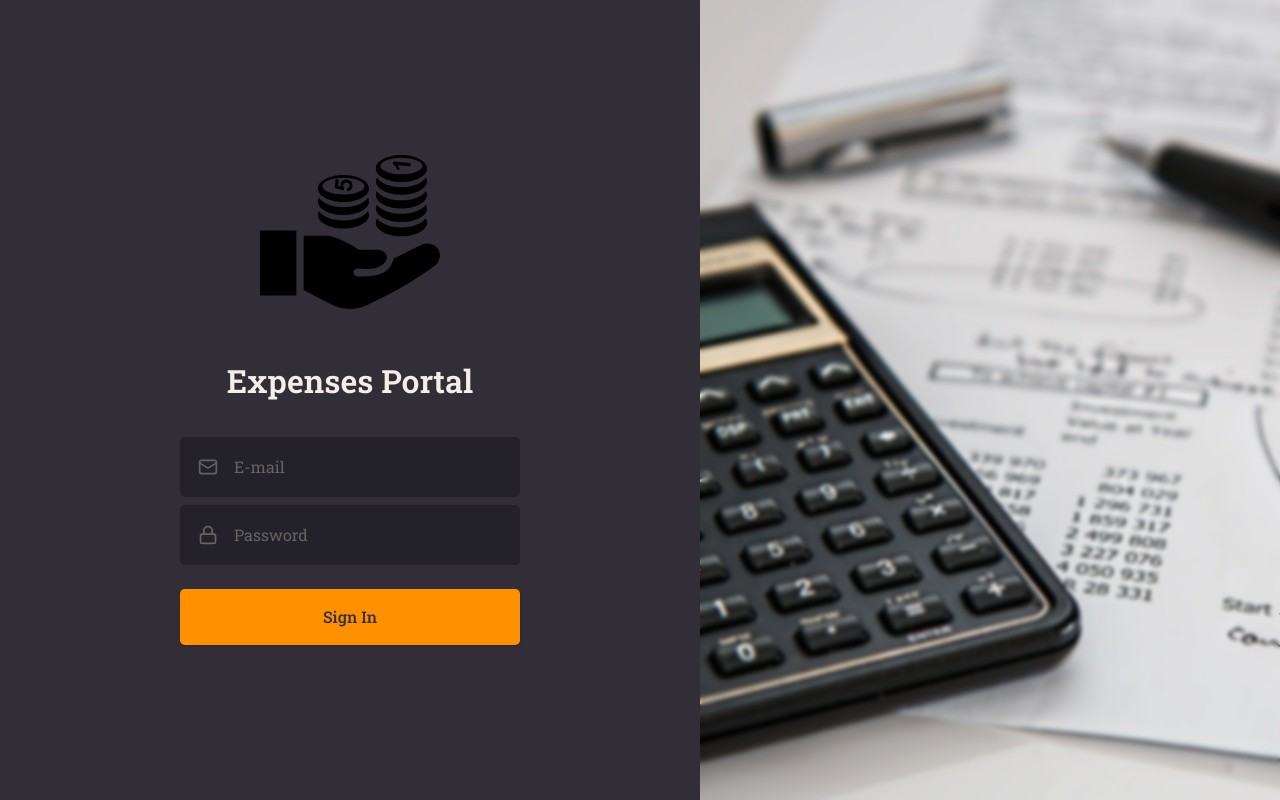
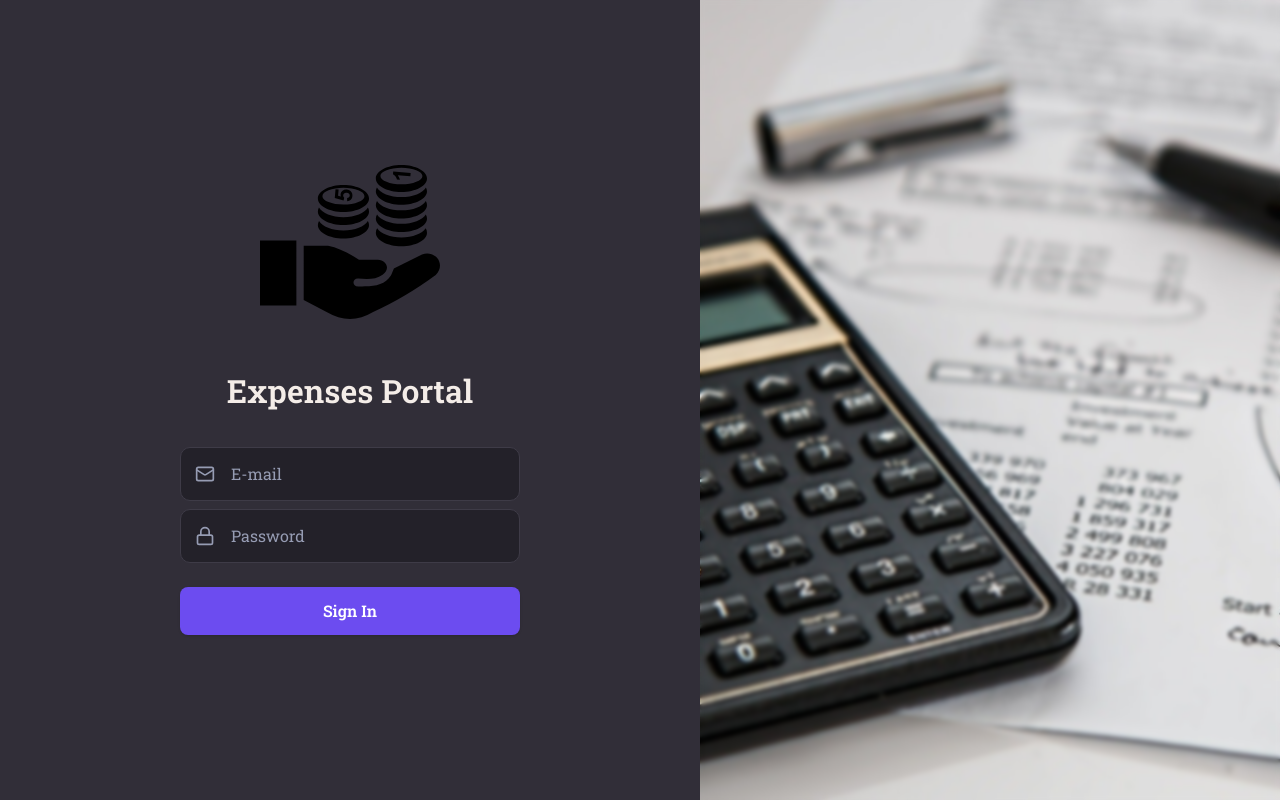
Before and after one commit to GuiziBr/expenses_dashboard, a Next.js app: page / in a window 1280 px wide. Built offline with nearby package versions, Linux system fonts and the light colour scheme; no server answers.

Commit message:
feat(ui): restyle the login form with the semantic tokens

```diff
--- a/src/app/page.tsx
+++ b/src/app/page.tsx
@@ -96,7 +96,7 @@ export default function Home() {
 
 							<Button
 								type="submit"
-								className="w-full h-14 mt-4 bg-light-orange hover:bg-light-orange hover:brightness-75 transition-[filter] duration-200 text-background font-medium rounded-[0.3rem] border-0 text-base"
+								className="mt-4 h-12 w-full text-base font-semibold"
 								disabled={isSubmitting}
 							>
 								{isSubmitting ? "Signing in..." : "Sign In"}
--- a/src/components/LoginInput.tsx
+++ b/src/components/LoginInput.tsx
@@ -26,10 +26,10 @@ const LoginInput = forwardRef<HTMLInputElement, LoginInputProps>(
 		return (
 			<div
 				className={cn(
-					"flex items-center w-full p-4 rounded-[0.3rem] border-2 border-container-background bg-container-background text-iron-gray transition-colors duration-300",
-					error && "border-red text-red",
-					isFocused && "border-light-orange text-light-orange",
-					!error && isFilled && "text-light-orange",
+					"flex items-center w-full p-3.5 rounded-lg border border-border bg-card text-muted-foreground transition-colors duration-300",
+					error && "border-destructive text-destructive",
+					isFocused && "border-primary ring-2 ring-ring/30 text-primary-text",
+					!error && isFilled && "text-primary-text",
 					containerClassName
 				)}
 			>
@@ -50,7 +50,7 @@ const LoginInput = forwardRef<HTMLInputElement, LoginInputProps>(
 					aria-invalid={!!error}
 					aria-describedby={error ? `${name}-error` : undefined}
 					className={cn(
-						"flex-1 bg-transparent border-0 text-input-text placeholder:text-iron-gray focus:outline-none focus:ring-0",
+						"flex-1 bg-transparent border-0 text-foreground placeholder:text-muted-foreground focus:outline-none focus:ring-0",
 						className
 					)}
 					ref={(e) => {
@@ -64,14 +64,14 @@ const LoginInput = forwardRef<HTMLInputElement, LoginInputProps>(
 				/>
 				{error && (
 					<div className="relative flex items-center group ml-4 h-5">
-						<AlertCircle className="h-5 w-5 shrink-0 text-red" />
+						<AlertCircle className="h-5 w-5 shrink-0 text-destructive" />
 						<span
 							id={`${name}-error`}
 							role="alert"
-							className="absolute bottom-[calc(100%+12px)] left-1/2 -translate-x-1/2 bg-red text-white px-2 py-1 rounded text-xs whitespace-nowrap opacity-0 group-hover:opacity-100 transition-opacity pointer-events-none z-10"
+							className="absolute bottom-[calc(100%+12px)] left-1/2 -translate-x-1/2 bg-destructive text-white px-2 py-1 rounded text-xs whitespace-nowrap opacity-0 group-hover:opacity-100 transition-opacity pointer-events-none z-10"
 						>
 							{error.message as string}
-							<div className="absolute top-full left-1/2 -translate-x-1/2 border-[6px] border-t-red border-x-transparent border-b-transparent" />
+							<div className="absolute top-full left-1/2 -translate-x-1/2 border-[6px] border-t-destructive border-x-transparent border-b-transparent" />
 						</span>
 					</div>
 				)}
```
